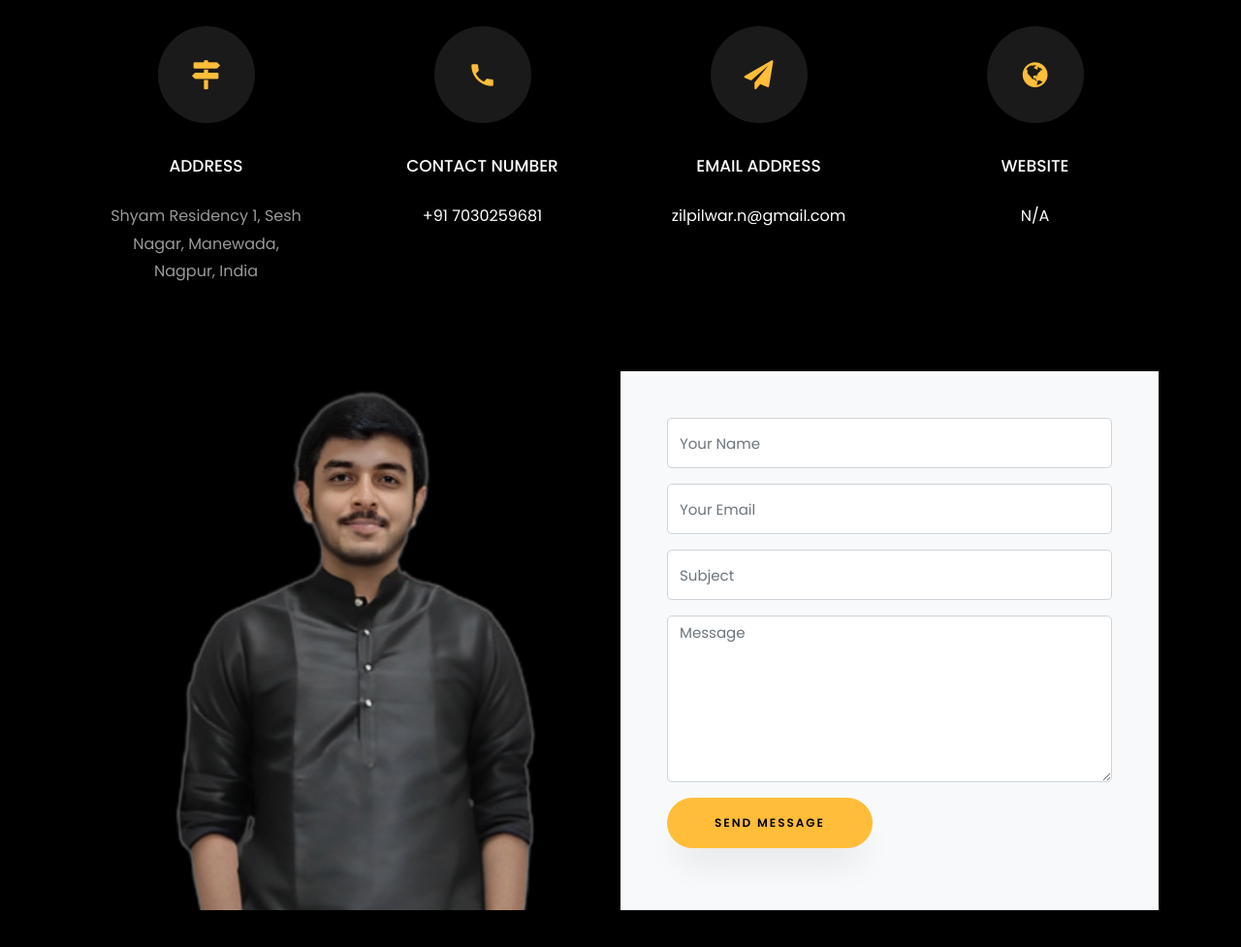
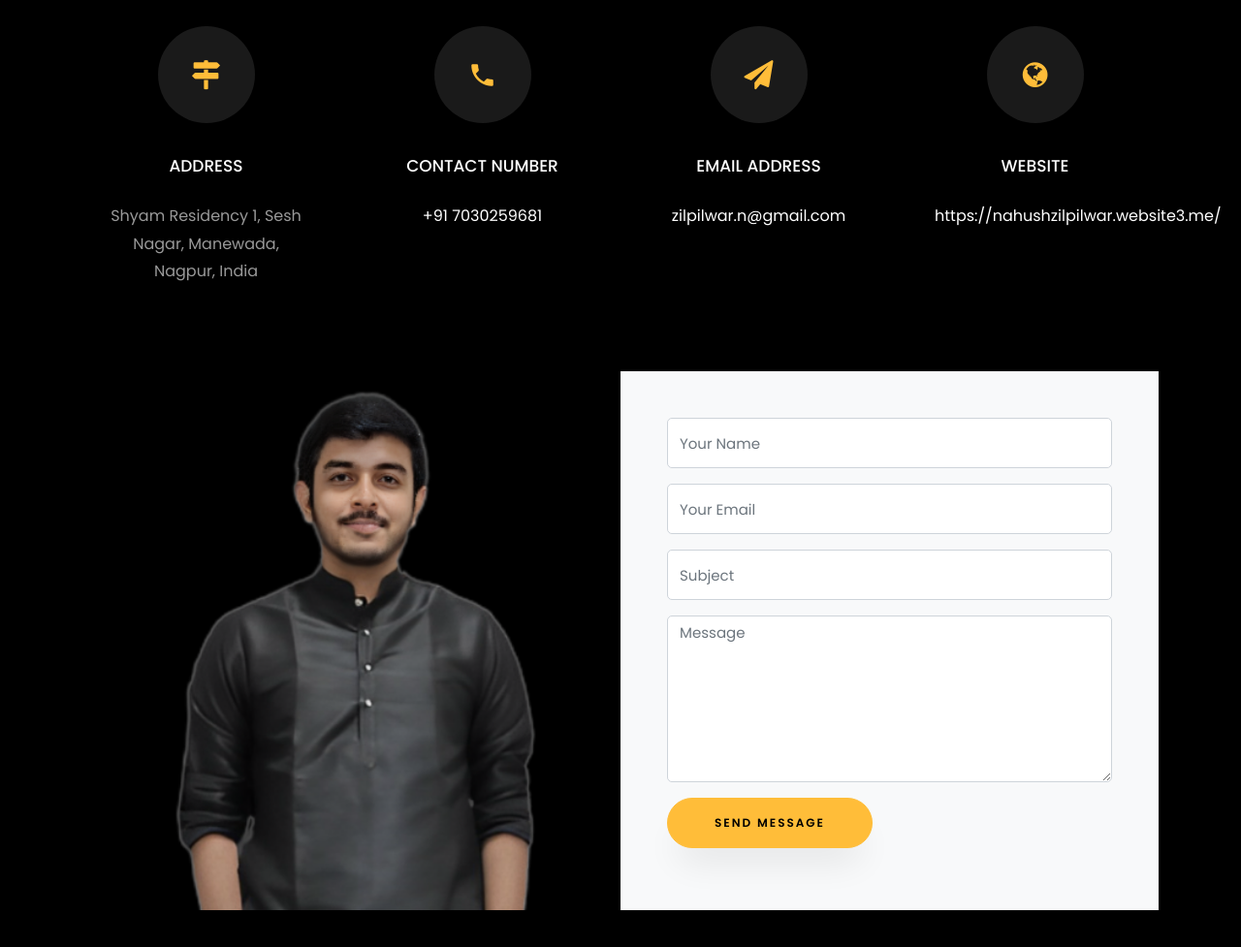
Before and after one commit to TrickAndTrack/nahushportfolio, a plain HTML site: page index.html in a window 1280 px wide. Shown: the part 6299-7276 px from the top of the page at 97% size. Drawn offline with Linux system fonts and the light colour scheme; files whose address does not match are found by name.

Commit message:
Update index.html
link site update

```diff
--- a/index.html
+++ b/index.html
@@ -558,7 +558,7 @@
           			<span class="icon-globe"></span>
           		</div>
           		<h3 class="mb-4">Website</h3>
-	            <p><a href="#">N/A</a></p>
+	            <p><a href="#">https://nahushzilpilwar.website3.me/</a></p>
 	          </div>
           </div>
         </div>
```
